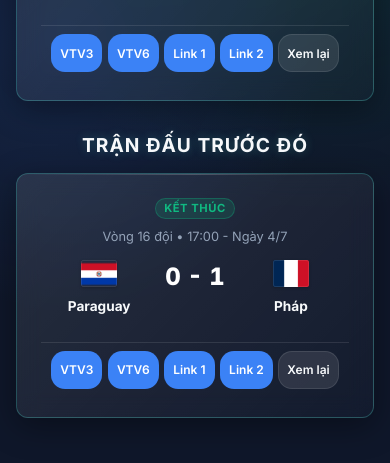
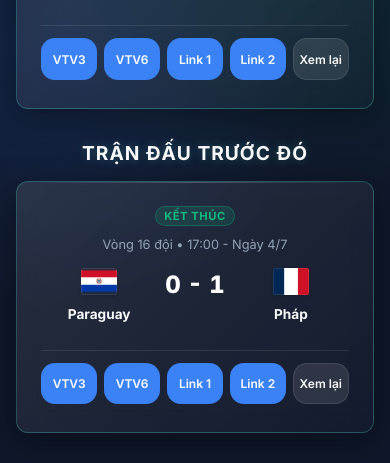
Before and after one commit to TwotNguyenVN/goal-track, a website: page index.html in a window 390 px wide. Shown: the part 381-844 px from the top of the page. Drawn offline with Linux system fonts and the light colour scheme.

Commit message:
style(ui): improve button alignment and distribution on mobile

```diff
--- a/css/styles.css
+++ b/css/styles.css
@@ -418,14 +418,19 @@ header p {
         font-size: 0.8rem;
     }
     .links-container {
-        padding-top: 0.5rem;
-        gap: 0.35rem;
+        padding-top: 0.75rem;
+        padding-bottom: 0.25rem;
+        gap: 0.4rem;
+        justify-content: center;
     }
     .btn {
-        padding: 0.3rem 0.5rem;
+        padding: 0.35rem 0;
         font-size: 0.75rem;
-        min-height: 26px;
+        min-height: 28px;
         border-radius: 14px;
+        flex: 1;
+        text-align: center;
+        justify-content: center;
     }
     .stage-tab {
         padding: 0.5rem 1rem;
```
